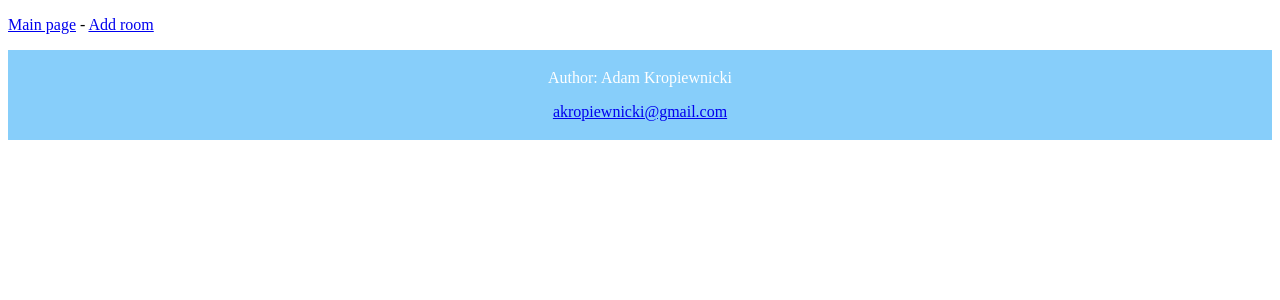
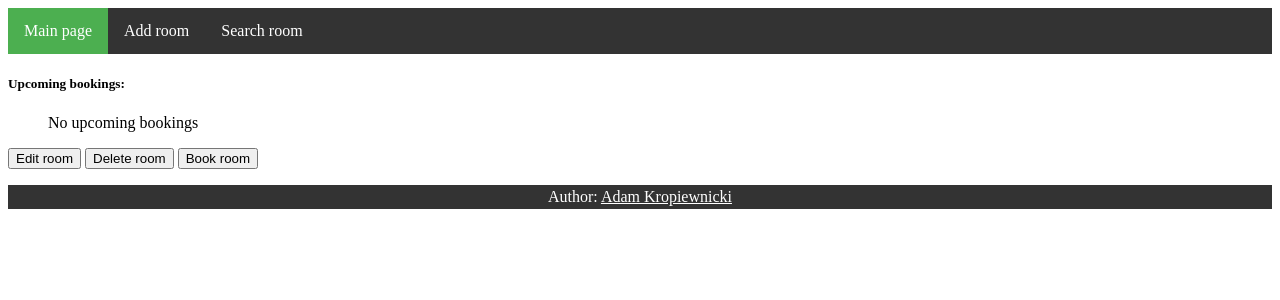
Before and after one commit to megaz0rd/reservation_system, a Django app: template src/templates/room_detail.html in a window 1280 px wide. Shown: the top 300 px of the page. Run offline with Django 3.2, Linux system fonts and the light colour scheme; the template is opened without the code that fills it, so the values that code supplies are empty.

Commit message:
Fix HTML

```diff
--- a/src/templates/add_room.html
+++ b/src/templates/add_room.html
@@ -6,7 +6,8 @@
     {% csrf_token %}
     <h3>Add new room:</h3>
     {{ form.as_p }}
-    <button name="submit">Add room</button>
+    <p><button name="submit">Add room</button>
+    <a href="{% url 'conference_room:index' %}">Cancel</a></p>
 </form>
 
 {% endblock content %}
--- a/src/templates/base.html
+++ b/src/templates/base.html
@@ -5,30 +5,71 @@
     <title>Book your conference room</title>
 </head>
 <style>
+    ul {
+        list-style-type: none;
+        margin: 0;
+        padding: 0;
+        overflow: hidden;
+        background-color: #333;
+    }
+
+    ul li {
+        float: left;
+    }
+
+    ul li a {
+        display: block;
+        color: white;
+        text-align: center;
+        padding: 14px 16px;
+        text-decoration: none;
+    }
+
+    ul li a:hover:not(.active) {
+        background-color: #111;
+    }
+
+    .active {
+        background-color: #4CAF50;
+    }
+
     footer {
         text-align: center;
         padding: 3px;
-        background-color: lightskyblue;
+        background-color: #333;
+        color: white;
+    }
+
+    footer a:link {
         color: white;
     }
 </style>
 
 <body>
-<p>
-    <a href="{% url 'conference_room:index' %}">Main page</a> -
-    <a href="{% url 'conference_room:add-room' %}">Add room</a>
-</p>
+<ul>
+  <li><a class=active href="{% url 'conference_room:index' %}">Main page</a></li>
+  <li><a href="{% url 'conference_room:add-room' %}">Add room</a></li>
+  <li><a href="{% url 'conference_room:search-room' %}">Search room</a></li>
+</ul>
 
 {% block content %}
 
-<ul>
+
+<ol>
     {% for room in rooms %}
+
     <li> <a href="{% url 'conference_room:room-detail' room.id %}">
-        {{ room.name }}</a>, {{ room.capacity }} seats /
-        Projector: {% if room.projector == 1 %} Yes
-        {% else %} No
-        {% endif %} /
-        tu bedzie info o dostępności
+        {{ room.name }}</a>, {{ room.capacity }} seats
+        <b>{% if room.projector == 1 %} with
+        {% else %} without
+            {% endif %}</b> projector. Status:
+        {% for obj in room.booking.all %}
+        {% if obj.date == today %}
+        <i style="color:red;">Booked</i>
+        {% else %}
+        <i style="color: limegreen;">Free</i>
+        {% endif %}
+        {% endfor %}
         <a href="{% url 'conference_room:edit-room' room.id %}"><button>
             Edit</button></a>
         <a href="{% url 'conference_room:delete-room' room.id %}"><button>
@@ -38,13 +79,12 @@
     {% empty %}
     There is no room yet.
     {% endfor %}
-</ul>
+</ol>
 
 {% endblock content %}
 
 <footer>
-    <p>Author: Adam Kropiewnicki</p>
-    <p><a href="mailto:akropiewnicki@gmail.com">akropiewnicki@gmail.com</a></p>
+    Author: <a href="mailto:akropiewnicki@gmail.com"> Adam Kropiewnicki</a>
 </footer>
 
 </body>
--- a/src/templates/delete_room.html
+++ b/src/templates/delete_room.html
@@ -2,11 +2,11 @@
 
 {% block content %}
 
-<form action="." method="POST">
+<form action="" method="POST">
     {% csrf_token %}
     <h1>Do You want to delete the room "{{ room.name }}"?</h1>
     <p><input type="submit" value="Yes"/>
-        <a href="{% url 'conference_room:index' %}">Cancel</a></p>
+        <a href="{% url 'conference_room:room-detail' room.id %}">Cancel</a></p>
 </form>
 
 {% endblock content %}
--- a/src/templates/edit_room.html
+++ b/src/templates/edit_room.html
@@ -2,12 +2,12 @@
 
 {% block content %}
 
-<form action="{% url 'conference_room:edit-room' room.id %}" method='post'>
+<form action="" method='post'>
     {% csrf_token %}
     <h3>Edit "{{ room.name }}"</h3>
     {{ form.as_p }}
-    <button name="submit">Save changes</button>
+    <p><button name="submit">Save changes</button>
+    <a href="{% url 'conference_room:room-detail' room.id %}">Cancel</a></p>
 </form>
-<p></p>
 
 {% endblock %}
--- a/src/templates/room_detail.html
+++ b/src/templates/room_detail.html
@@ -2,4 +2,34 @@
 
 {% block content %}
 
+<p>
+    {% if room %}
+    Our conference room "{{ room.name }}" has {{ room.capacity }} seats.<br>
+    Projector is
+    {% if room.projector == 1 %} available
+    {% else %} unavailable
+    {% endif %}
+    in this room. <br>
+    {% endif %}
+</p>
+
+<h5>Upcoming bookings:</h5>
+
+    <ol>
+        {% for book in booking %}
+        <li>{{ book.date }} comment: {{ book.comment }}</li>
+        {% empty %}
+        No upcoming bookings
+        {% endfor %}
+    </ol>
+
+<p>
+    <a href="{% url 'conference_room:edit-room' room.id %}"><button>
+            Edit room</button></a>
+    <a href="{% url 'conference_room:delete-room' room.id %}"><button>
+            Delete room</button></a>
+    <a href="{% url 'conference_room:book-room' room.id %}"><button>
+            Book room</button></a>
+</p>
+
 {% endblock content %}
```
Also changed, not shown: src/templates/book_room.html (+13 -3 lines), src/templates/search_room.html (added, +34 -0 lines).
